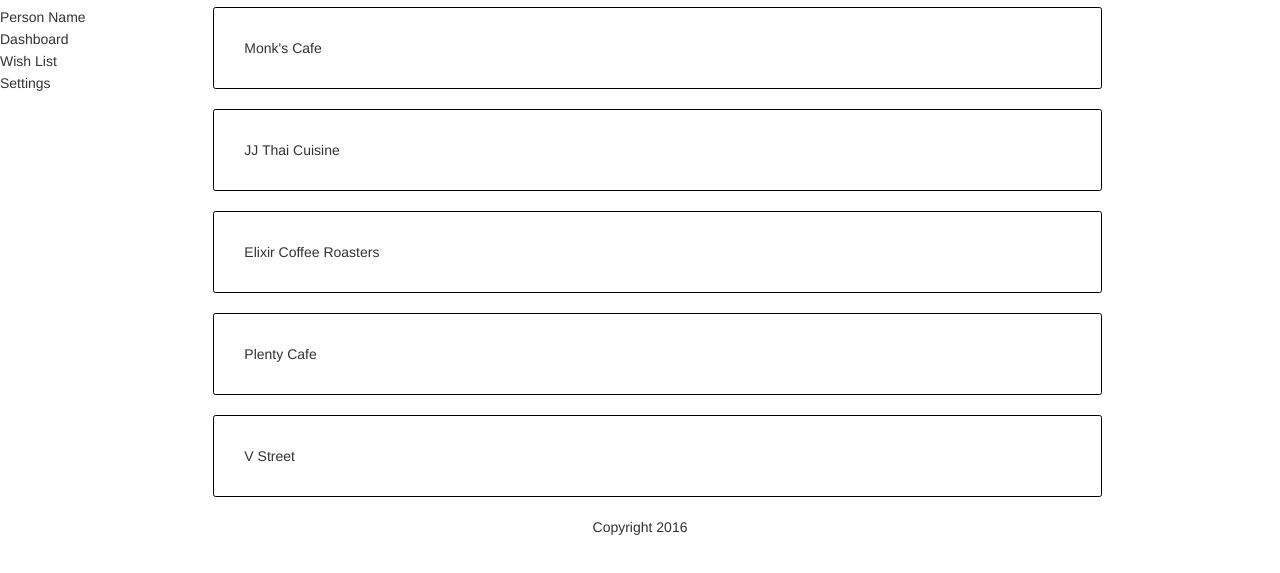
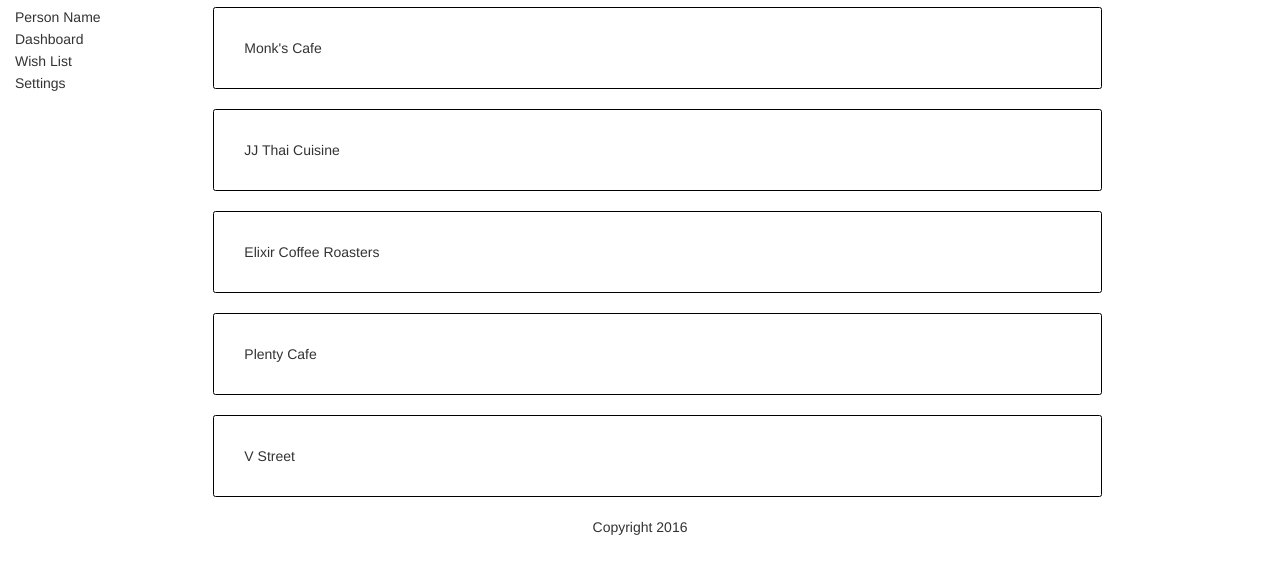
Before and after one commit to natashahakun/restaurant-ratings, a website: page index.html in a window 1280 px wide. Shown: the part 63-636 px from the top of the page. Drawn offline with Linux system fonts and the light colour scheme.

Commit message:
Move .nav to within view.

```diff
--- a/index.html
+++ b/index.html
@@ -26,7 +26,7 @@
             <div ng-include="'views/header.html'" class="header" role="banner"></div>
 
             <div class="row">
-                <div ng-include="'views/nav.html'" class="nav col-xs-12 col-md-2"></div>
+                <div ng-include="'views/nav.html'" class="col-xs-12 col-md-2"></div>
                 <div ui-view class="col-xs-12 col-md-10"></div>
             </div>
 
--- a/views/nav.html
+++ b/views/nav.html
@@ -1,4 +1,4 @@
-<nav role="navigation">
+<nav role="navigation" class="nav">
   	<ul class="nav nav-pills nav-stacked">
 	  	<li role="listitem" class="pointer">Person Name</li>
 	  	<li ui-sref="dashboard" role="listitem" class="pointer">Dashboard</li>
```
Lines whose indentation alone changed are shown as unchanged.
